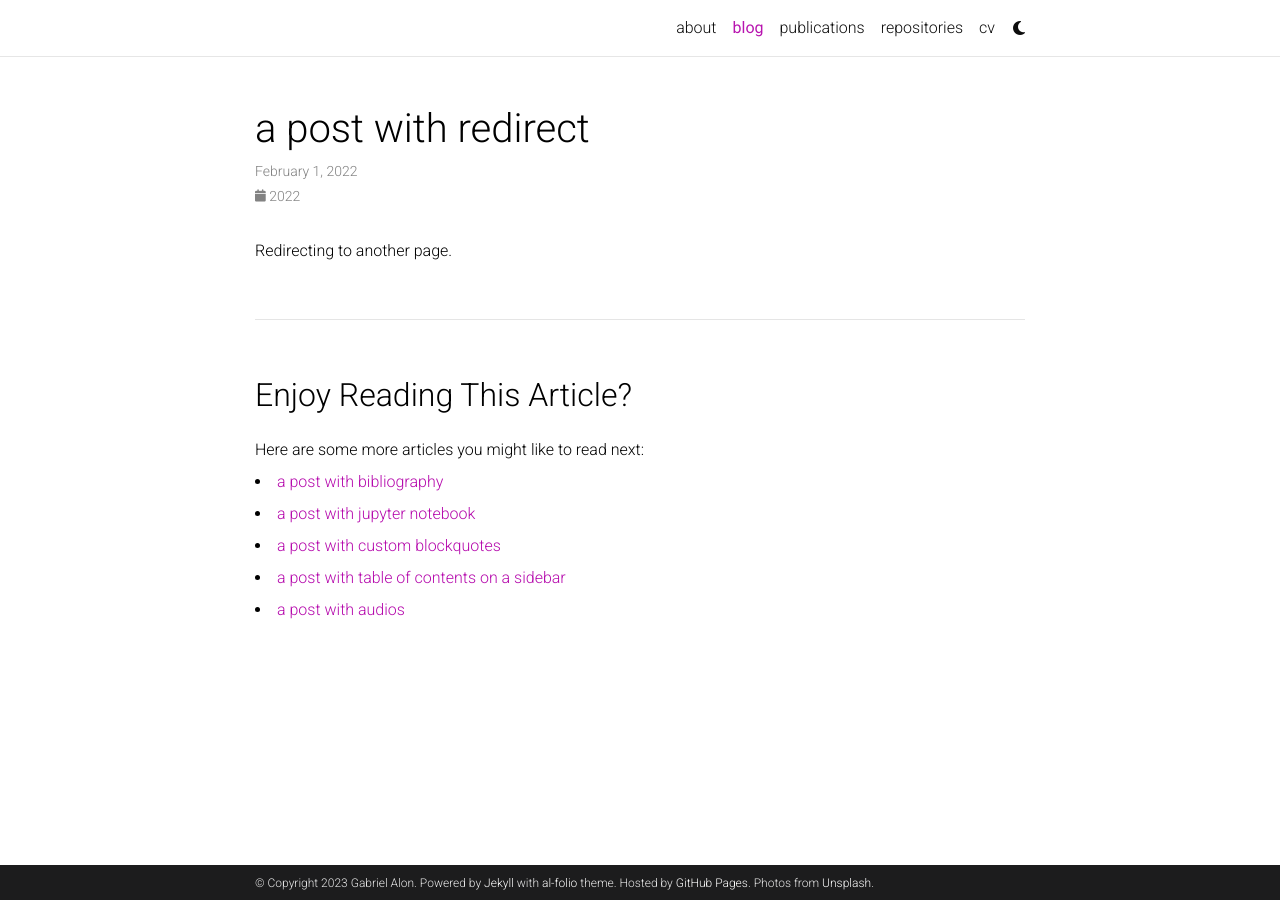
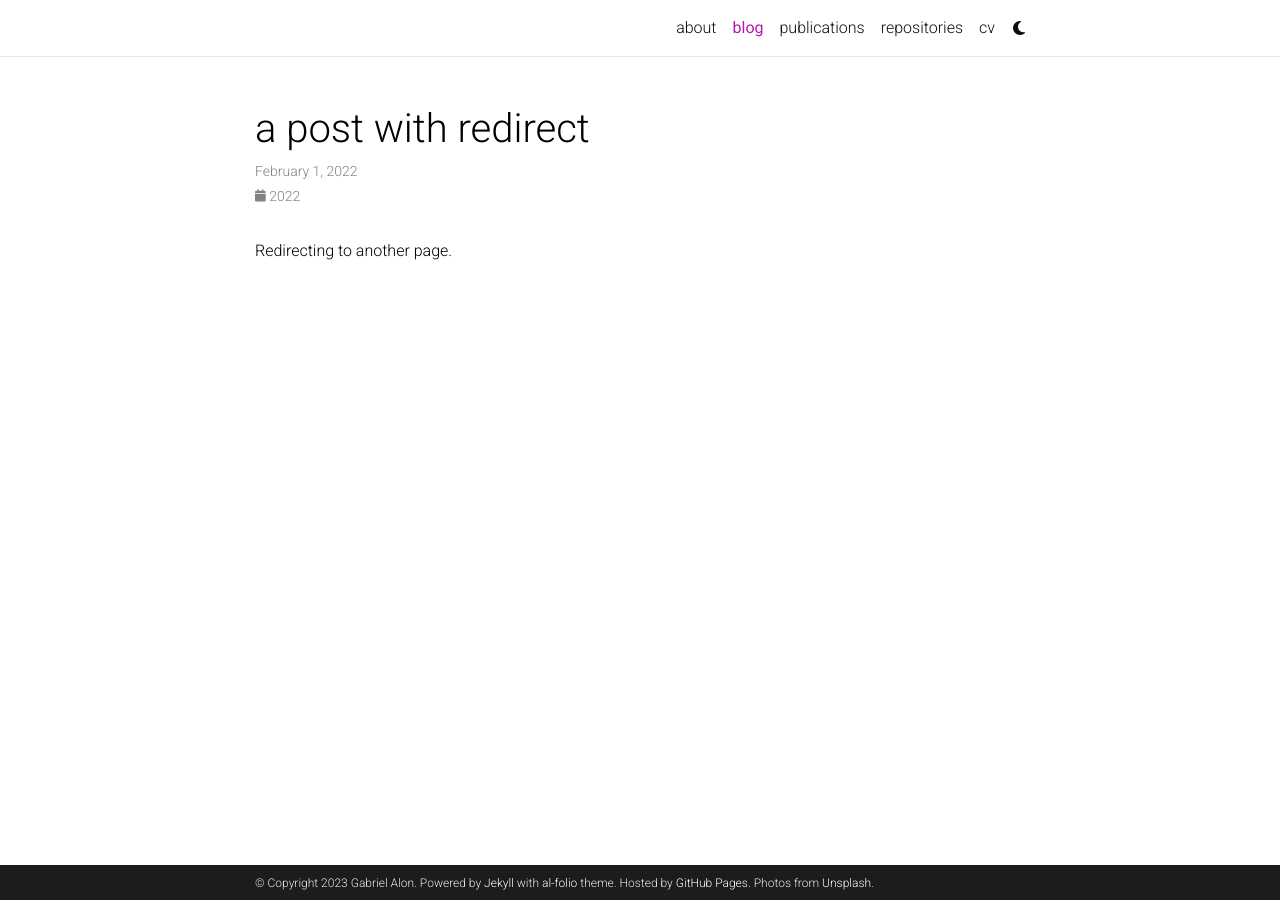
Before and after one commit to kephasitati/Portfolio-Template, a Jekyll site: the page built from _posts/2022-02-01-redirect.md, in a window 1280 px wide. Built offline with Jekyll 4.4.1, drawn with Linux system fonts in a browser that asks for light colours; comment, search, counter and statistics services are not loaded; a style sheet for code colours, icons or effects is not loaded.

Commit message:
rem news pls
ok

```diff
--- a/_config.yml
+++ b/_config.yml
@@ -133,7 +133,7 @@
   enabled: true
 
 related_blog_posts:
-  enabled: true
+  enabled: False
   max_related: 5
 
 # Giscus comments (RECOMMENDED)
@@ -182,10 +182,10 @@
   scrollable: False # adds a vertical scroll bar if there are more than 3 news items
   limit: 5 # leave blank to include all the news in the `_news` folder
 
-latest_posts:
-  enabled: False
-  scrollable: False # adds a vertical scroll bar if there are more than 3 new posts items
-  limit: 3 # leave blank to include all the blog posts
+#latest_posts:
+ # enabled: False
+ # scrollable: False # adds a vertical scroll bar if there are more than 3 new posts items
+ # limit: 0 # leave blank to include all the blog posts
 
 # -----------------------------------------------------------------------------
 # Jekyll settings
```
